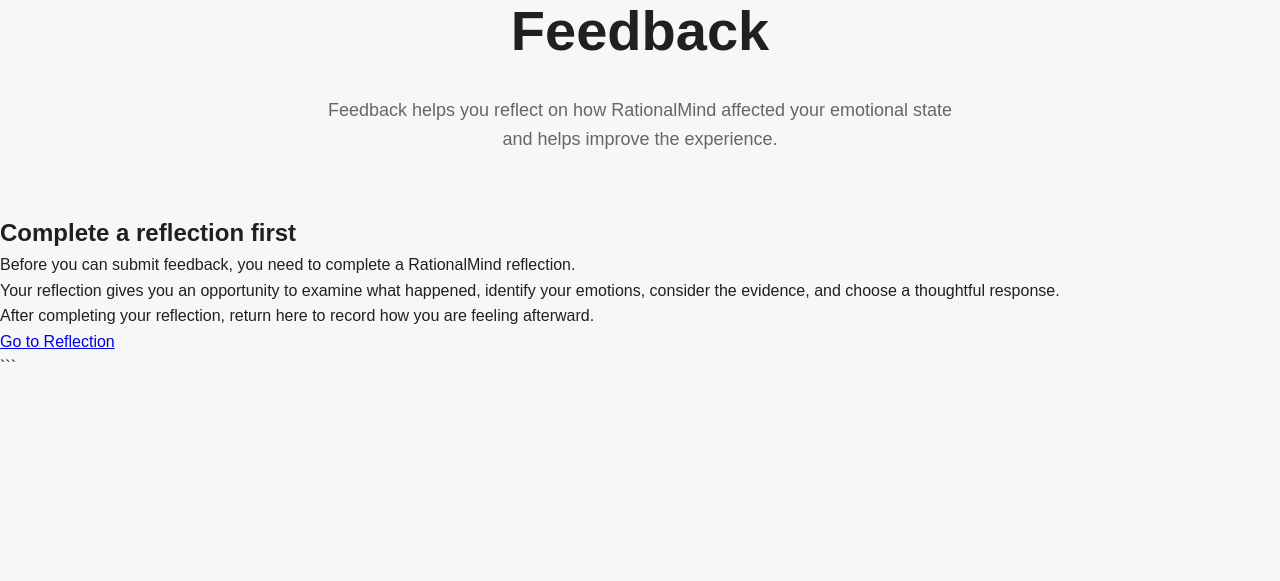
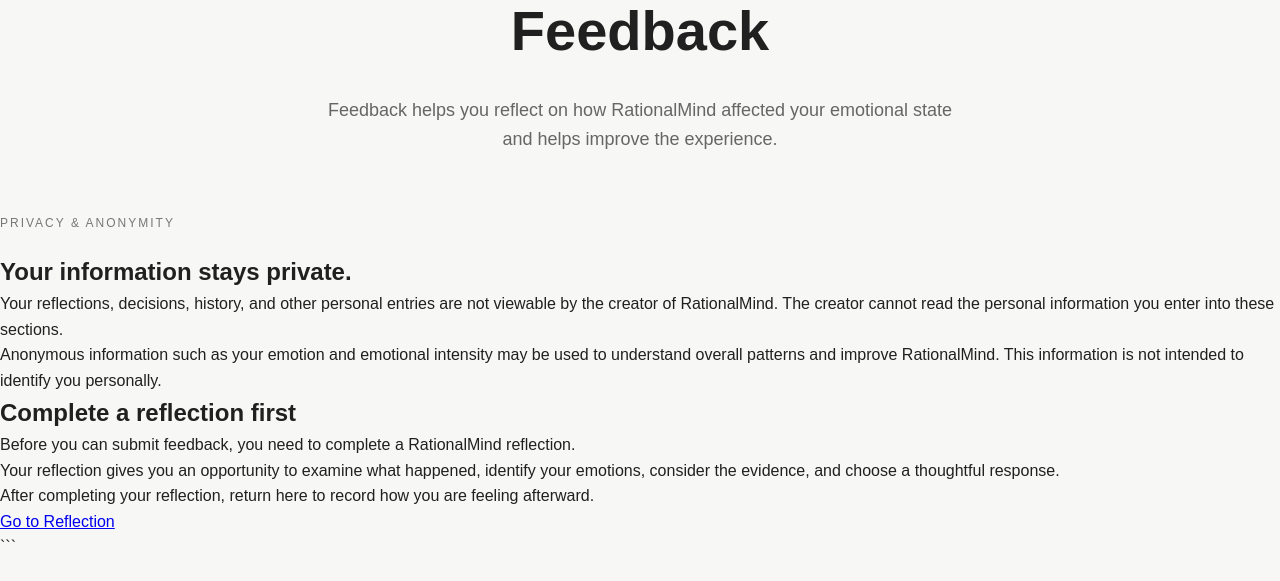
Before and after one commit to Kwakita123/RationalMind, a Flask app: page /feedback in a window 1280 px wide. Shown: the part 157-738 px from the top of the page. Run offline with Flask 3, Linux system fonts and the light colour scheme; the visitor is signed in with stand-in values (Sample User, id 1); data that the repository does not hold is empty.

Commit message:
Update feedback.html

```diff
--- a/templates/feedback.html
+++ b/templates/feedback.html
@@ -19,6 +19,37 @@ Feedback | RationalMind
     <p>
         Feedback helps you reflect on how RationalMind affected
         your emotional state and helps improve the experience.
+    </p>
+
+</section>
+
+
+<!-- ========================================= -->
+<!-- PRIVACY NOTICE -->
+<!-- ========================================= -->
+
+<section class="privacy-notice">
+
+    <p class="eyebrow">
+        PRIVACY & ANONYMITY
+    </p>
+
+    <h2>
+        Your information stays private.
+    </h2>
+
+    <p>
+        Your reflections, decisions, history, and other personal
+        entries are not viewable by the creator of RationalMind.
+        The creator cannot read the personal information you enter
+        into these sections.
+    </p>
+
+    <p>
+        Anonymous information such as your emotion and emotional
+        intensity may be used to understand overall patterns and
+        improve RationalMind. This information is not intended to
+        identify you personally.
     </p>
 
 </section>
```
